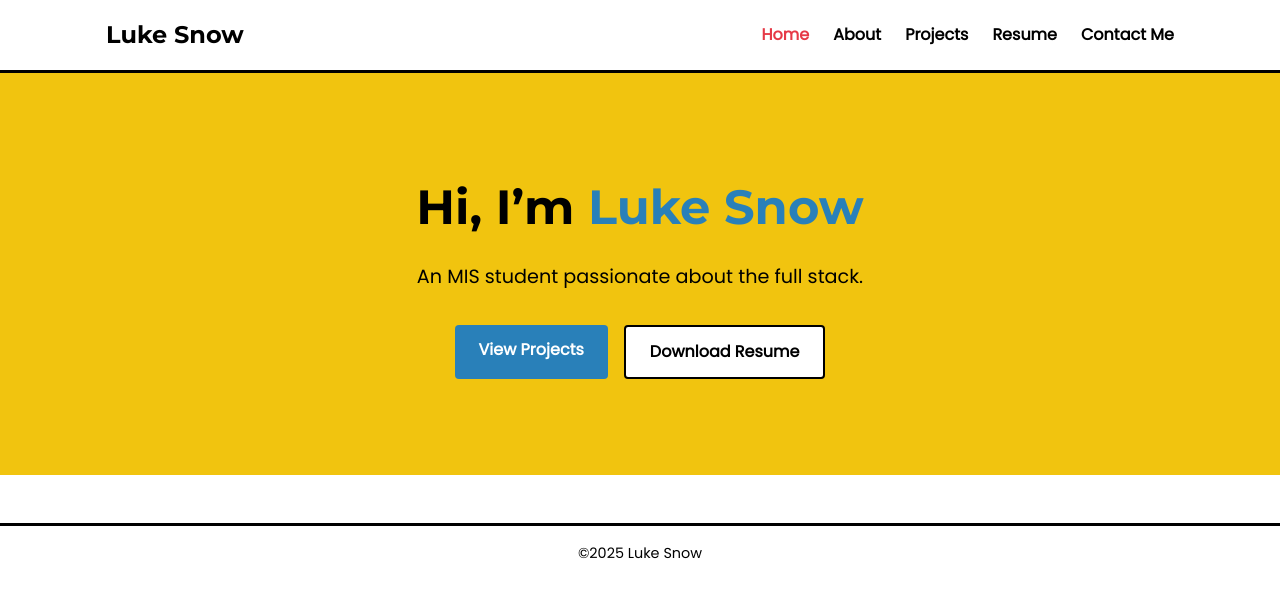
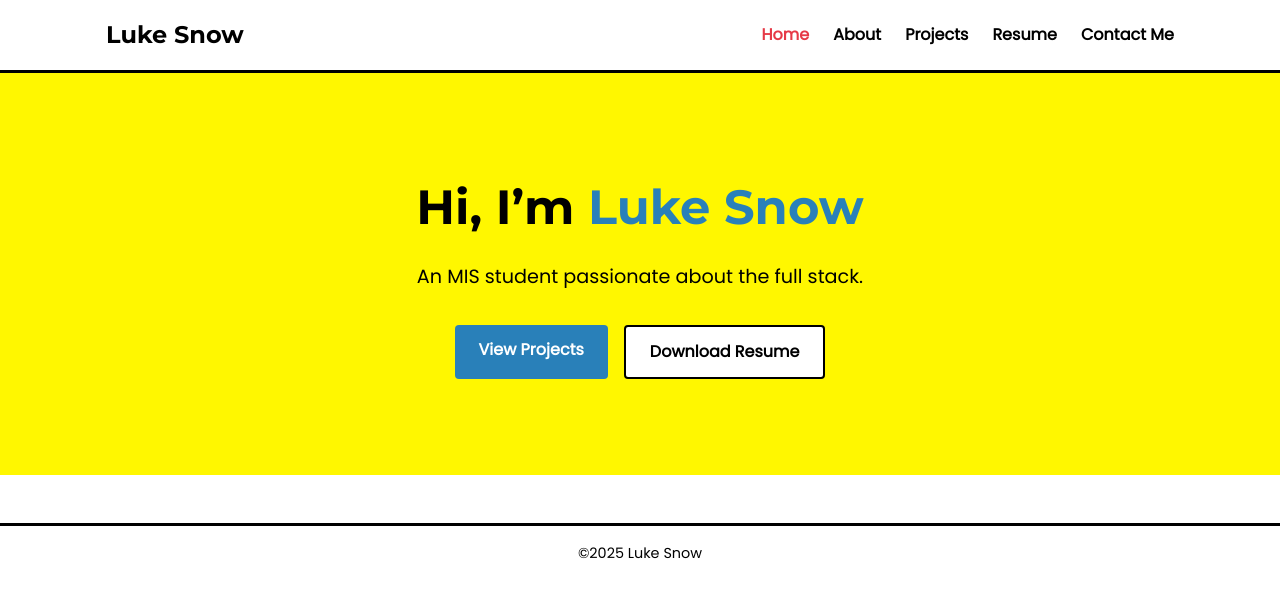
Before and after one commit to lrsnow8/PersonalSite, a plain HTML site: page index.html in a window 1280 px wide. Drawn offline with Linux system fonts and the light colour scheme.

Commit message:
Update style.css
changed the yellow color

```diff
--- a/css/style.css
+++ b/css/style.css
@@ -1,7 +1,7 @@
 /* ========== Global Styles ========== */
 :root {
   --red: #e63946;
-  --yellow: #f1c40f;
+  --yellow: rgba(255, 247, 0, 1);
   --blue: #2980b9;
   --black: #000000;
   --white: #ffffff;
```
